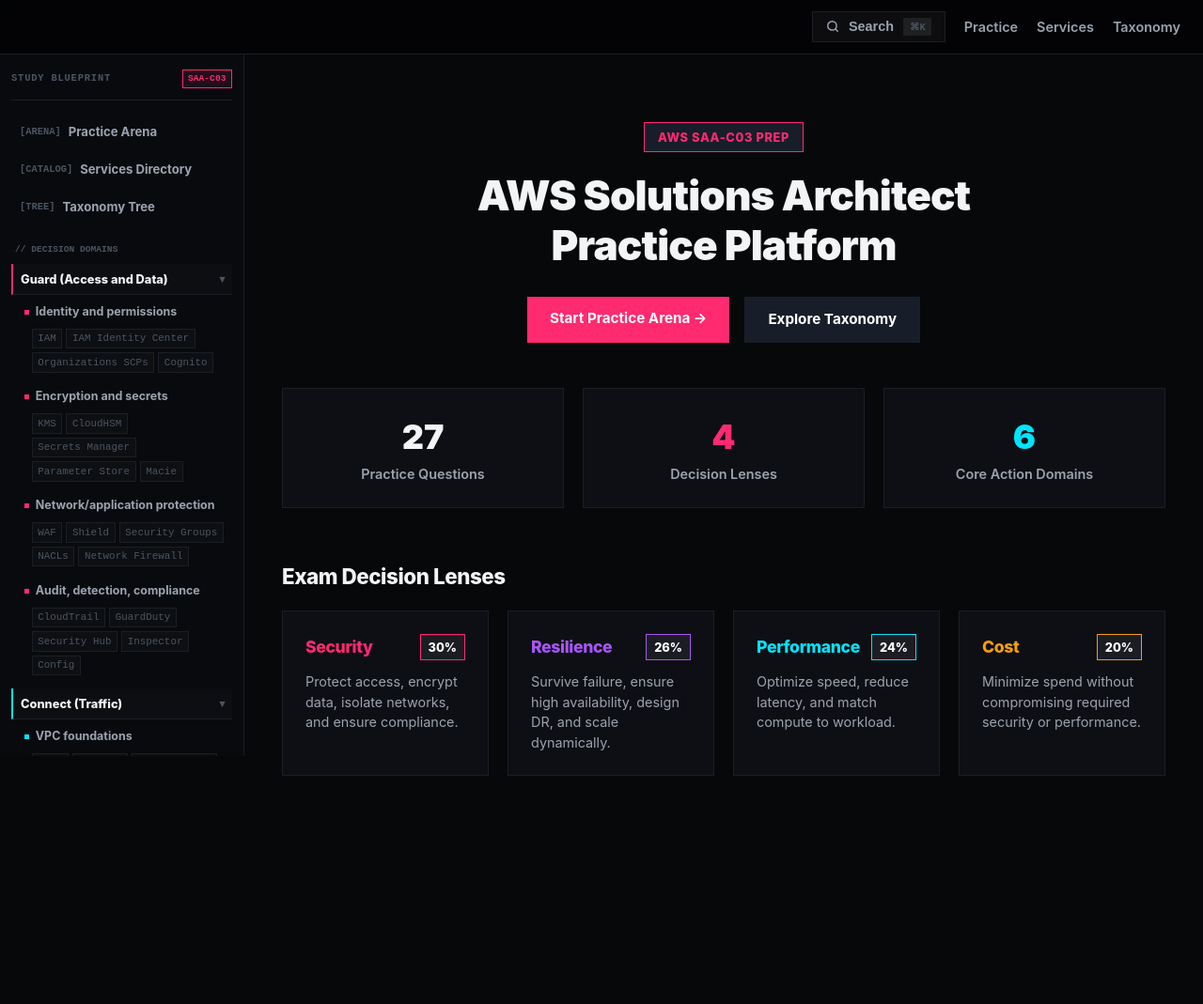
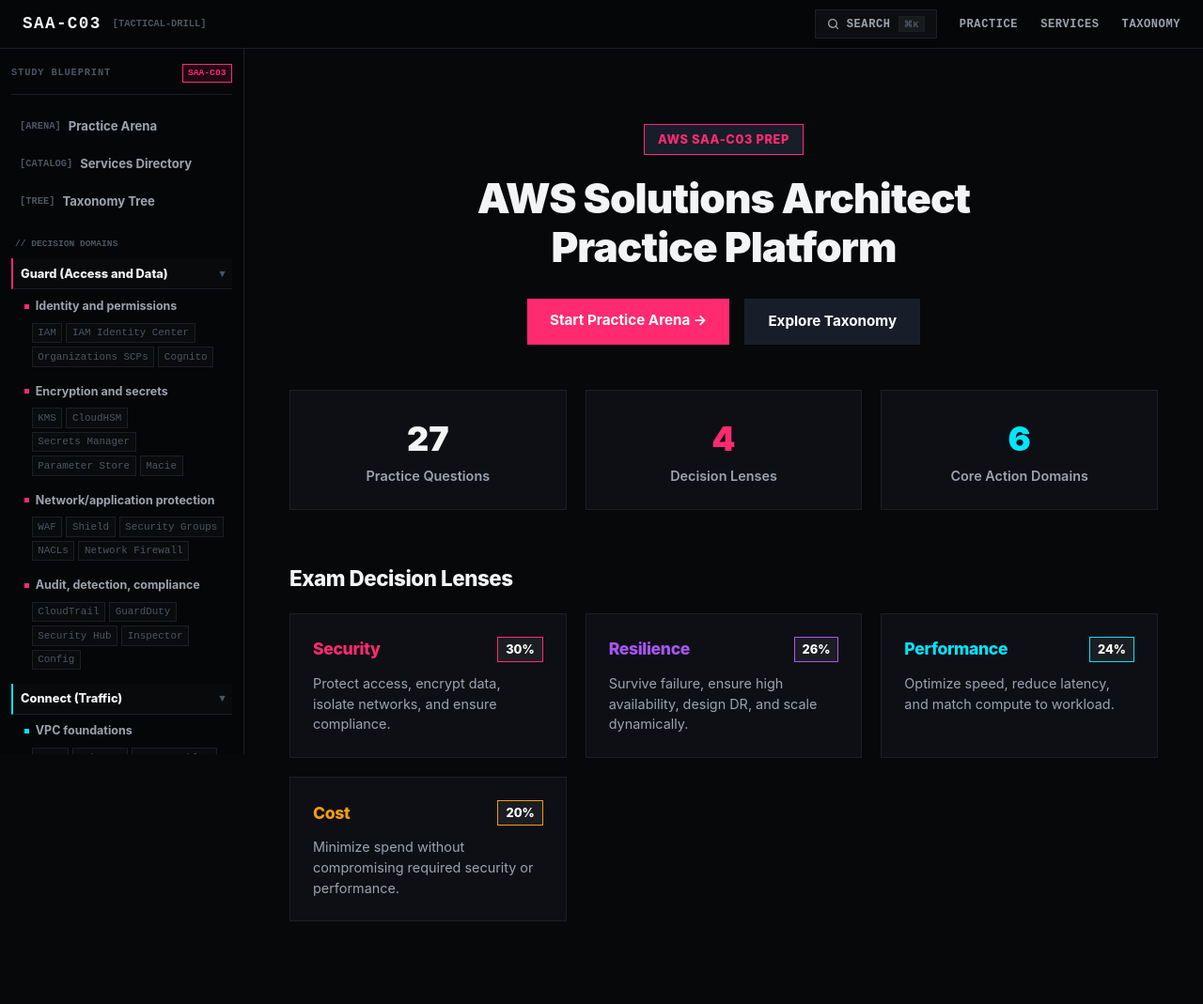
Before and after one commit to atakang7/saaprep, an Astro site: page / in a window 1280 px wide. Shown: the whole page at 94% size. Before the commit the page ends 906 px from the top, so only its background shows below. Built offline with nearby package versions, Linux system fonts and the light colour scheme; Astro itself is replaced by a stand-in of ours.

Commit message:
Full width flush left-to-right navigation and razor-sharp technical grid layout

```diff
--- a/src/components/SidebarNav.astro
+++ b/src/components/SidebarNav.astro
@@ -90,10 +90,10 @@
     width: 260px;
     flex-shrink: 0;
     position: sticky;
-    top: 53px;
-    height: calc(100vh - 53px);
+    top: 49px;
+    height: calc(100vh - 49px);
     border-right: 1px solid var(--border-subtle);
-    background: #090a0d;
+    background: #050608;
     overflow-y: auto;
   }
 
--- a/src/layouts/BaseLayout.astro
+++ b/src/layouts/BaseLayout.astro
@@ -19,24 +19,29 @@
     <meta name="description" content="AWS SAA-C03 Practice Platform" />
   </head>
   <body>
+    <!-- EXTREME LEFT-TO-RIGHT FULL-WIDTH NAVBAR -->
     <header class="navbar">
       <div class="nav-container">
-        <a href="/" class="brand">SAA-C03</a>
+        <div class="brand-group">
+          <a href="/" class="brand">SAA-C03</a>
+          <span class="brand-badge">[TACTICAL-DRILL]</span>
+        </div>
         <nav class="nav-links">
           <button id="search-btn" class="nav-item search-trigger">
-            <svg width="14" height="14" viewBox="0 0 24 24" fill="none" stroke="currentColor" stroke-width="2.5" stroke-linecap="round" stroke-linejoin="round"><circle cx="11" cy="11" r="8"></circle><line x1="21" y1="21" x2="16.65" y2="16.65"></line></svg>
-            <span>Search</span>
+            <svg width="13" height="13" viewBox="0 0 24 24" fill="none" stroke="currentColor" stroke-width="2.5" stroke-linecap="square" stroke-linejoin="miter"><circle cx="11" cy="11" r="8"></circle><line x1="21" y1="21" x2="16.65" y2="16.65"></line></svg>
+            <span>SEARCH</span>
             <kbd class="nav-kbd">⌘K</kbd>
           </button>
-          <a href="/practice" class="nav-item">Practice</a>
-          <a href="/services" class="nav-item">Services</a>
-          <a href="/concepts" class="nav-item">Taxonomy</a>
+          <a href="/practice" class="nav-item">PRACTICE</a>
+          <a href="/services" class="nav-item">SERVICES</a>
+          <a href="/concepts" class="nav-item">TAXONOMY</a>
         </nav>
       </div>
     </header>
 
+    <!-- EXTREME FULL-WIDTH LAYOUT CONTAINER -->
     <div class="app-layout">
-      <!-- DETAILED SIDEBAR NAV -->
+      <!-- SIDEBAR AT EXTREME LEFT -->
       <SidebarNav />
 
       <!-- MAIN CONTENT AREA -->
@@ -45,7 +50,7 @@
       </main>
     </div>
 
-    <!-- Raycast/Spotlight Command Palette -->
+    <!-- Command Palette Modal -->
     <SearchModal />
 
     <script>
@@ -62,83 +67,98 @@
     position: sticky;
     top: 0;
     z-index: 100;
-    background: rgba(3, 3, 5, 0.85);
-    backdrop-filter: blur(12px);
-    -webkit-backdrop-filter: blur(12px);
+    width: 100%;
+    background: #050608;
     border-bottom: 1px solid var(--border-subtle);
   }
 
   .nav-container {
-    max-width: 1300px;
-    margin: 0 auto;
-    padding: 0.75rem 1.5rem;
+    width: 100%;
+    max-width: 100%;
+    padding: 0.65rem 1.5rem;
     display: flex;
     justify-content: space-between;
     align-items: center;
   }
 
+  .brand-group {
+    display: flex;
+    align-items: center;
+    gap: 0.75rem;
+  }
+
   .brand {
     font-weight: 900;
     font-size: 1.1rem;
-    letter-spacing: 0.05em;
+    letter-spacing: 0.08em;
+    font-family: var(--font-mono);
     color: var(--text-primary);
-    background: var(--gradient-unicorn);
-    -webkit-background-clip: text;
-    -webkit-text-fill-color: transparent;
     text-decoration: none;
+  }
+
+  .brand-badge {
+    font-size: 0.65rem;
+    font-family: var(--font-mono);
+    color: var(--text-muted);
+    font-weight: 700;
   }
 
   .nav-links {
     display: flex;
     align-items: center;
-    gap: 1.25rem;
+    gap: 1.5rem;
   }
 
   .nav-item {
-    font-size: 0.9rem;
+    font-size: 0.75rem;
+    font-family: var(--font-mono);
     color: var(--text-secondary);
-    font-weight: 600;
+    font-weight: 800;
+    letter-spacing: 0.05em;
     text-decoration: none;
   }
 
   .search-trigger {
     display: flex;
     align-items: center;
-    gap: 0.65rem;
-    background: rgba(255, 255, 255, 0.04);
+    gap: 0.5rem;
+    background: rgba(255, 255, 255, 0.03);
     border: 1px solid var(--border-subtle);
-    padding: 0.4rem 0.85rem;
-    border-radius: 8px;
+    padding: 0.35rem 0.75rem;
     cursor: pointer;
+    color: var(--text-secondary);
   }
 
   .nav-kbd {
-    background: rgba(255, 255, 255, 0.08);
+    background: rgba(255, 255, 255, 0.05);
     border: 1px solid var(--border-subtle);
     color: var(--text-muted);
-    padding: 0.1rem 0.35rem;
-    border-radius: 4px;
-    font-size: 0.65rem;
+    padding: 0.1rem 0.3rem;
+    font-size: 0.6rem;
     font-family: var(--font-mono);
   }
 
-  /* LAYOUT FLEX CONTAINER */
+  /* FULL-WIDTH FLUSH LAYOUT CONTAINER */
   .app-layout {
     display: flex;
-    max-width: 1400px;
-    margin: 0 auto;
-    min-height: calc(100vh - 60px);
+    width: 100%;
+    max-width: 100%;
+    min-height: calc(100vh - 49px);
   }
 
   .main-content {
     flex-grow: 1;
     min-width: 0;
-    padding: 2rem 2.5rem;
+    padding: 2.5rem 3rem;
+    max-width: 1200px;
   }
 
   @media (max-width: 900px) {
     .main-content {
       padding: 1.5rem 1rem;
     }
+    .nav-container {
+      padding: 0.65rem 1rem;
+    }
   }
 </style>
```
